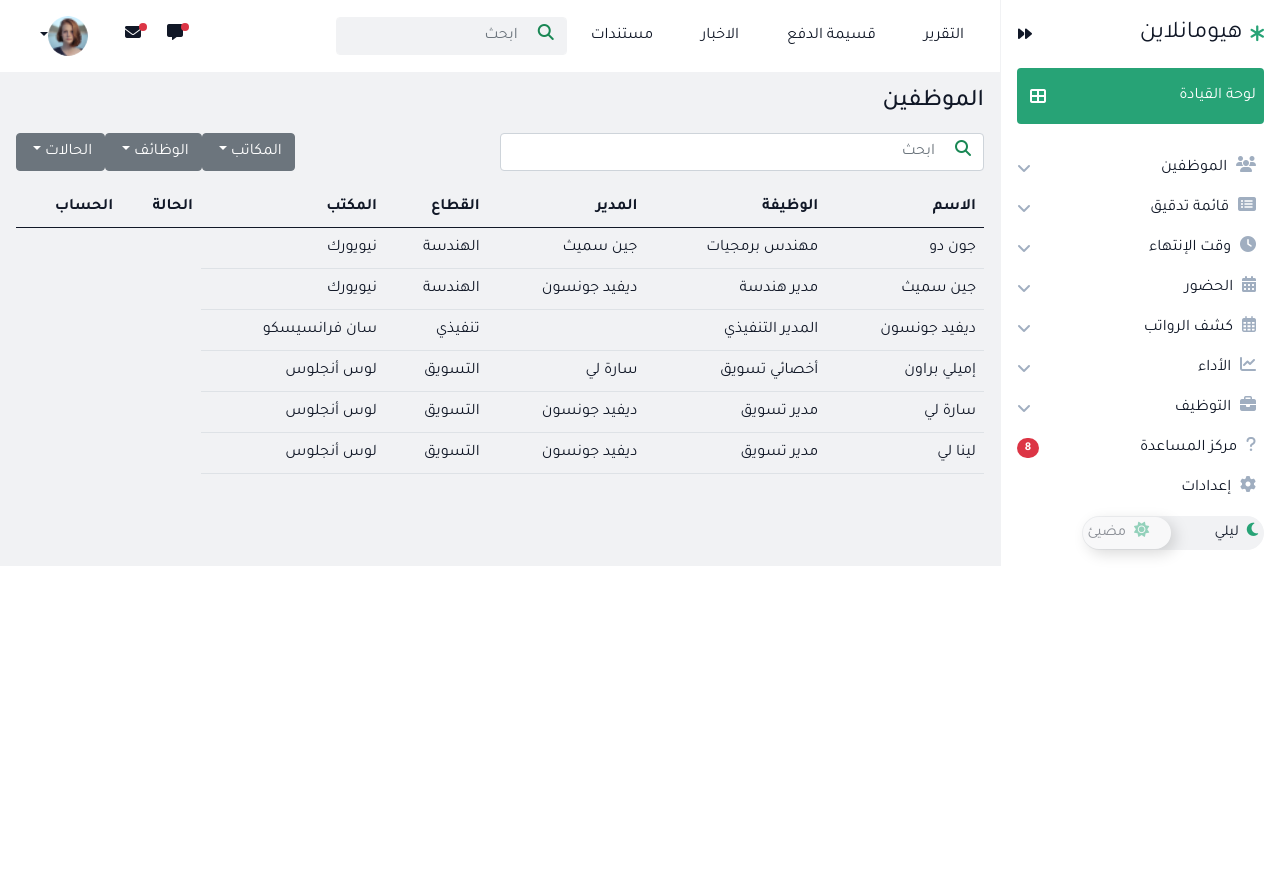
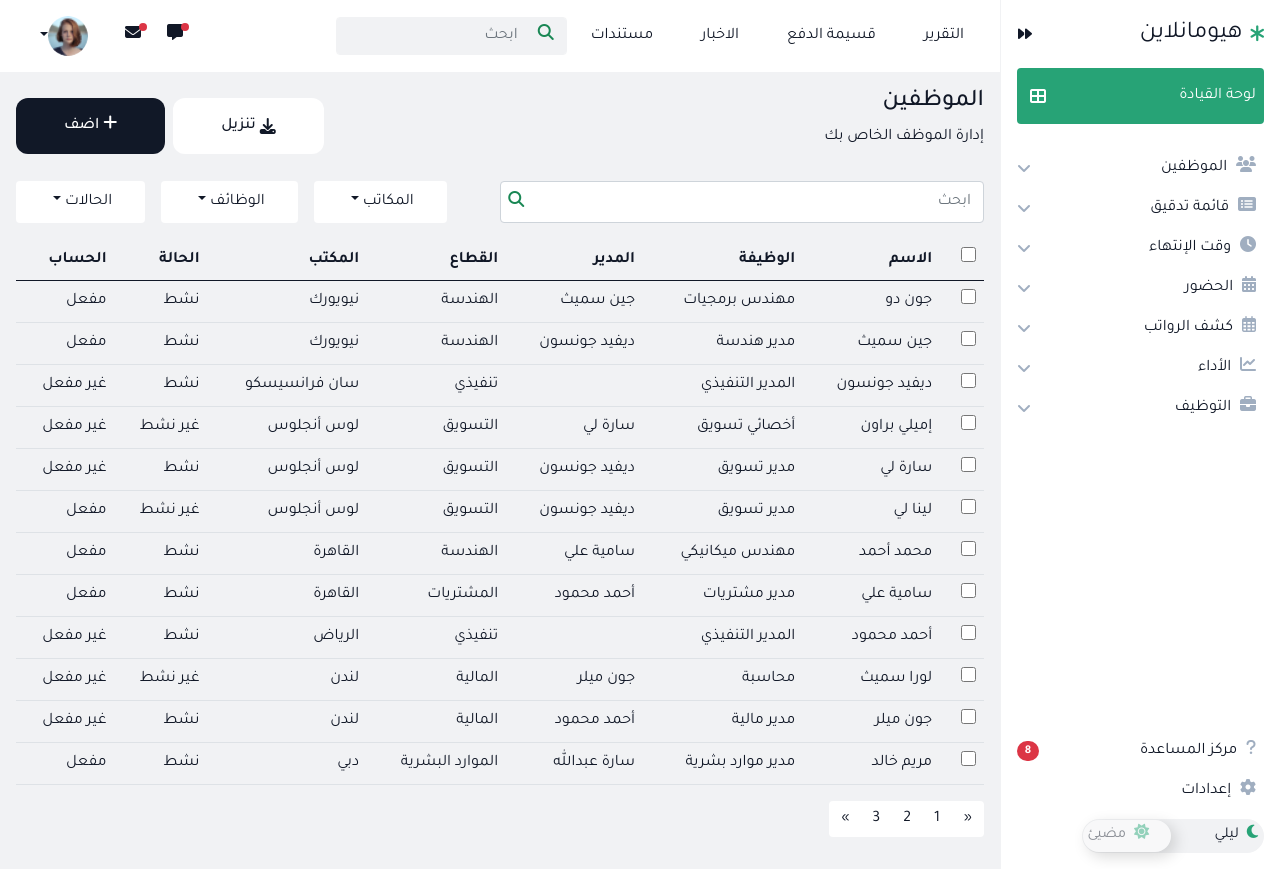
Before and after one commit to WajdAlasttal/dashboard, a Vue app: page /employees in a window 1280 px wide. Before the commit the page ends 800 px from the top, so only its background shows below. Built offline with nearby package versions, Linux system fonts and the light colour scheme.

Commit message:
employees-page

```diff
--- /dev/null
+++ b/src/assets/employees.json
@@ -0,0 +1,110 @@
+[
+    {
+      "name": "جون دو",
+      "jobTitle": "مهندس برمجيات",
+      "lineManager": "جين سميث",
+      "department": "الهندسة",
+      "office": "نيويورك",
+      "status": "نشط",
+      "account": "مفعل"
+    },
+    {
+      "name": "جين سميث",
+      "jobTitle": "مدير هندسة",
+      "lineManager": "ديفيد جونسون",
+      "department": "الهندسة",
+      "office": "نيويورك",
+      "status": "نشط",
+      "account": "مفعل"
+    },
+    {
+      "name": "ديفيد جونسون",
+      "jobTitle": "المدير التنفيذي",
+      "lineManager": null,
+      "department": "تنفيذي",
+      "office": "سان فرانسيسكو",
+      "status": "نشط",
+      "account": "غير مفعل"
+    },
+    {
+      "name": "إميلي براون",
+      "jobTitle": "أخصائي تسويق",
+      "lineManager": "سارة لي",
+      "department": "التسويق",
+      "office": "لوس أنجلوس",
+      "status": "غير نشط",
+      "account": "غير مفعل"
+    },
+    {
+      "name": "سارة لي",
+      "jobTitle": "مدير تسويق",
+      "lineManager": "ديفيد جونسون",
+      "department": "التسويق",
+      "office": "لوس أنجلوس",
+      "status": "نشط",
+      "account": "غير مفعل"
+    },
+    {
+      "name": "لينا لي",
+      "jobTitle": "مدير تسويق",
+      "lineManager": "ديفيد جونسون",
+      "department": "التسويق",
+      "office": "لوس أنجلوس",
+      "status": "غير نشط",
+      "account": "مفعل"
+    },
+    {
+        "name": "محمد أحمد",
+        "jobTitle": "مهندس ميكانيكي",
+        "lineManager": "سامية علي",
+        "department": "الهندسة",
+        "office": "القاهرة",
+        "status": "نشط",
+        "account": "مفعل"
+      },
+      {
+        "name": "سامية علي",
+        "jobTitle": "مدير مشتريات",
+        "lineManager": "أحمد محمود",
+        "department": "المشتريات",
+        "office": "القاهرة",
+        "status": "نشط",
+        "account": "مفعل"
+      },
+      {
+        "name": "أحمد محمود",
+        "jobTitle": "المدير التنفيذي",
+        "lineManager": null,
+        "department": "تنفيذي",
+        "office": "الرياض",
+        "status": "نشط",
+        "account": "غير مفعل"
+      },
+      {
+        "name": "لورا سميث",
+        "jobTitle": "محاسبة",
+        "lineManager": "جون ميلر",
+        "department": "المالية",
+        "office": "لندن",
+        "status": "غير نشط",
+        "account": "غير مفعل"
+      },
+      {
+        "name": "جون ميلر",
+        "jobTitle": "مدير مالية",
+        "lineManager": "أحمد محمود",
+        "department": "المالية",
+        "office": "لندن",
+        "status": "نشط",
+        "account": "غير مفعل"
+      },
+      {
+        "name": "مريم خالد",
+        "jobTitle": "مدير موارد بشرية",
+        "lineManager": "سارة عبدالله",
+        "department": "الموارد البشرية",
+        "office": "دبي",
+        "status": "نشط",
+        "account": "مفعل"
+      }
+  ]
--- a/src/components/EmployeesData.vue
+++ b/src/components/EmployeesData.vue
@@ -1,24 +1,37 @@
 <template>
   <div class="table-employee p-3">
-      <div class="employee-search">
+    <div
+      class="employee-search d-flex align-items-center justify-content-between"
+    >
+      <div class="header">
         <h4>الموظفين</h4>
+        <p>إدارة الموظف الخاص بك</p>
+      </div>
+      <div class="btns d-flex">
+        <button class="btn1 d-flex align-items-center ms-2">
+          <i class="fa-solid fa-download ms-1"></i> تنزيل
+        </button>
+        <button class="btn1 btn2">
+          <i class="fa-solid fa-plus ms-1"></i>اضف
+        </button>
+      </div>
     </div>
     <div class="d-flex justify-content-between my-3">
-        <form class="d-flex w-50">
+      <form class="d-flex w-50 position-relative">
         <input
-            class="form-control shadow-none ps-4 pe-5 position-relative"
+          class="form-control shadow-none"
           type="search"
           placeholder="ابحث"
           aria-label="Search"
         />
-          <button class="btn position-absolute shadow-none" type="submit">
+        <div class="position-absolute top-5 end-75 shadow-none">
           <i class="fa-solid fa-magnifying-glass text-success"></i>
-          </button>
+        </div>
       </form>
       <div class="drop-downs d-flex">
         <div class="dropdown">
           <button
-            class="btn btn-secondary dropdown-toggle"
+            class="btn dropdown-toggle"
             type="button"
             id="dropdownMenuButton2"
             data-bs-toggle="dropdown"
@@ -28,12 +41,19 @@
             المكاتب
           </button>
           <div class="dropdown-menu" aria-labelledby="dropdownMenuButton2">
-            <a scope="row" v-for="(employee, index) in employees" :key="index" class="dropdown-item" href="#">{{ employee.jobTitle }}</a>
+            <a
+              scope="row"
+              v-for="(office, index) in offices"
+              :key="index"
+              class="dropdown-item"
+              href="#"
+              >{{ office }}</a
+            >
           </div>
         </div>
         <div class="dropdown">
           <button
-            class="btn btn-secondary dropdown-toggle"
+            class="btn dropdown-toggle"
             type="button"
             id="dropdownMenuButton2"
             data-bs-toggle="dropdown"
@@ -43,12 +63,19 @@
             الوظائف
           </button>
           <div class="dropdown-menu" aria-labelledby="dropdownMenuButton2">
-            <a scope="row" v-for="(employee, index) in employees" :key="index" class="dropdown-item" href="#">{{ employee.jobTitle }}</a>
+            <a
+              scope="row"
+              v-for="(job, index) in jobs"
+              :key="index"
+              class="dropdown-item"
+              href="#"
+              >{{ job }}</a
+            >
           </div>
         </div>
         <div class="dropdown">
           <button
-            class="btn btn-secondary dropdown-toggle"
+            class="btn dropdown-toggle"
             type="button"
             id="dropdownMenuButton3"
             data-bs-toggle="dropdown"
@@ -58,16 +85,18 @@
             الحالات
           </button>
           <div class="dropdown-menu" aria-labelledby="dropdownMenuButton3">
-            <a class="dropdown-item" href="#">Action</a>
-            <a class="dropdown-item" href="#">Another action</a>
-            <a class="dropdown-item" href="#">Something else here</a>
+            <a class="dropdown-item" href="#">الكل</a>
+            <a class="dropdown-item" href="#">نشط</a>
+            <a class="dropdown-item" href="#">غير نشط</a>
           </div>
         </div>
       </div>
     </div>
+    <div style="overflow-x: auto">
       <table class="table">
         <thead>
           <tr>
+            <th scope="col"><input type="checkbox" /></th>
             <th scope="col">الاسم</th>
             <th scope="col">الوظيفة</th>
             <th scope="col">المدير</th>
@@ -79,35 +108,143 @@
         </thead>
         <tbody>
           <tr scope="row" v-for="(employee, index) in employees" :key="index">
-            <td>{{ employee.name }}</td>
+            <td scope="col"><input type="checkbox" /></td>
+            <td >{{ employee.name }}</td>
             <td>{{ employee.jobTitle }}</td>
             <td>{{ employee.lineManager }}</td>
             <td>{{ employee.department }}</td>
             <td>{{ employee.office }}</td>
+            <td>{{ employee.status }}</td>
+            <td>{{ employee.account }}</td>
           </tr>
         </tbody>
       </table>
     </div>
+    <nav aria-label="Page navigation">
+      <ul class="pagination">
+        <li class="page-item">
+          <a class="page-link" href="#" aria-label="Previous">
+            <span aria-hidden="true">&laquo;</span>
+          </a>
+        </li>
+        <li class="page-item"><a class="page-link" href="#">1</a></li>
+        <li class="page-item"><a class="page-link" href="#">2</a></li>
+        <li class="page-item"><a class="page-link" href="#">3</a></li>
+        <li class="page-item">
+          <a class="page-link" href="#" aria-label="Next">
+            <span aria-hidden="true">&raquo;</span>
+          </a>
+        </li>
+      </ul>
+    </nav>
+  </div>
 </template>
 
   <script>
-  import employeeData from "../assets/data.json";
+import employeeData from "../assets/employees.json";
 export default {
   data() {
     return {
       employees: employeeData,
+      jobs: [
+        "مهندس برمجيات",
+        "مدير هندسة",
+        "المدير التنفيذي",
+        "أخصائي تسويق",
+        "مدير تسويق",
+        "مهندس ميكانيكي",
+        "مدير مشتريات",
+        "المدير التنفيذي",
+        "محاسبة",
+        "مدير مالية",
+        "مدير موارد بشرية",
+      ],
+      offices: [
+        "نيويورك",
+        "سان فرانسيسكو",
+        "لوس أنجلوس",
+        "القاهرة",
+        "الرياض",
+        "لندن",
+        "دبي",
+      ],
     };
   },
 };
 </script>
 
   <style scoped>
+.top-5 {
+  top: 25%;
+}
+.end-75 {
+  right: 95%;
+}
 th,
 tr,
-  h4 {
+h4,
+p {
   color: var(--text-primary-color);
 }
 .form-control {
+  color: var(--background-color-primary);
+}
+.form-control:focus {
+  border: 2px solid #27a376;
+  box-shadow: none;
+}
+.btn {
+  margin-right: 1rem;
+  padding: 0.5rem 2rem;
+  background-color: var(--background-color-primary);
+  color: var(--text-primary-color);
+  box-shadow: none;
+}
+.btn1 {
+  font-family: "Tajawal", sans-serif;
+  font-weight: 500;
+  font-size: 16px;
+  padding: 1rem 3rem;
+  width: 100%;
+  color: var(--text-primary-color);
+  background-color: var(--background-color-primary);
+  border: none;
+  border-radius: 12px;
+  cursor: pointer;
+}
+.btn2 {
+  color: var(--background-color-primary);
+  background-color: var(--button-color-secondary);
+}
+input[type="checkbox"] {
+  accent-color: #27a376;
+  margin-left: 0.3rem;
+  width: 15px;
+  height: 15px;
+  border-radius: 50%;
+}
+.page-link {
+  color: var(--text-primary-color);
+  background: var(--background-color-primary);
+  border: none;
+}
+.page-item:last-child .page-link {
+  border-top-left-radius: 0.25rem !important;
+  border-bottom-left-radius: 0.25rem !important;
+  border-top-right-radius: 0rem;
+  border-bottom-right-radius: 0rem;
+}
+.page-item:first-child .page-link {
+  border-top-right-radius: 0.25rem !important;
+  border-bottom-right-radius: 0.25rem !important;
+  border-top-left-radius: 0rem;
+  border-bottom-left-radius: 0rem;
+}
+.dropdown-menu {
+  text-align: right;
+  background-color: var(--background-color-primary);
+}
+.dropdown-menu .dropdown-item {
   color: var(--text-primary-color);
 }
 </style>
```
Lines whose indentation alone changed are shown as unchanged.
